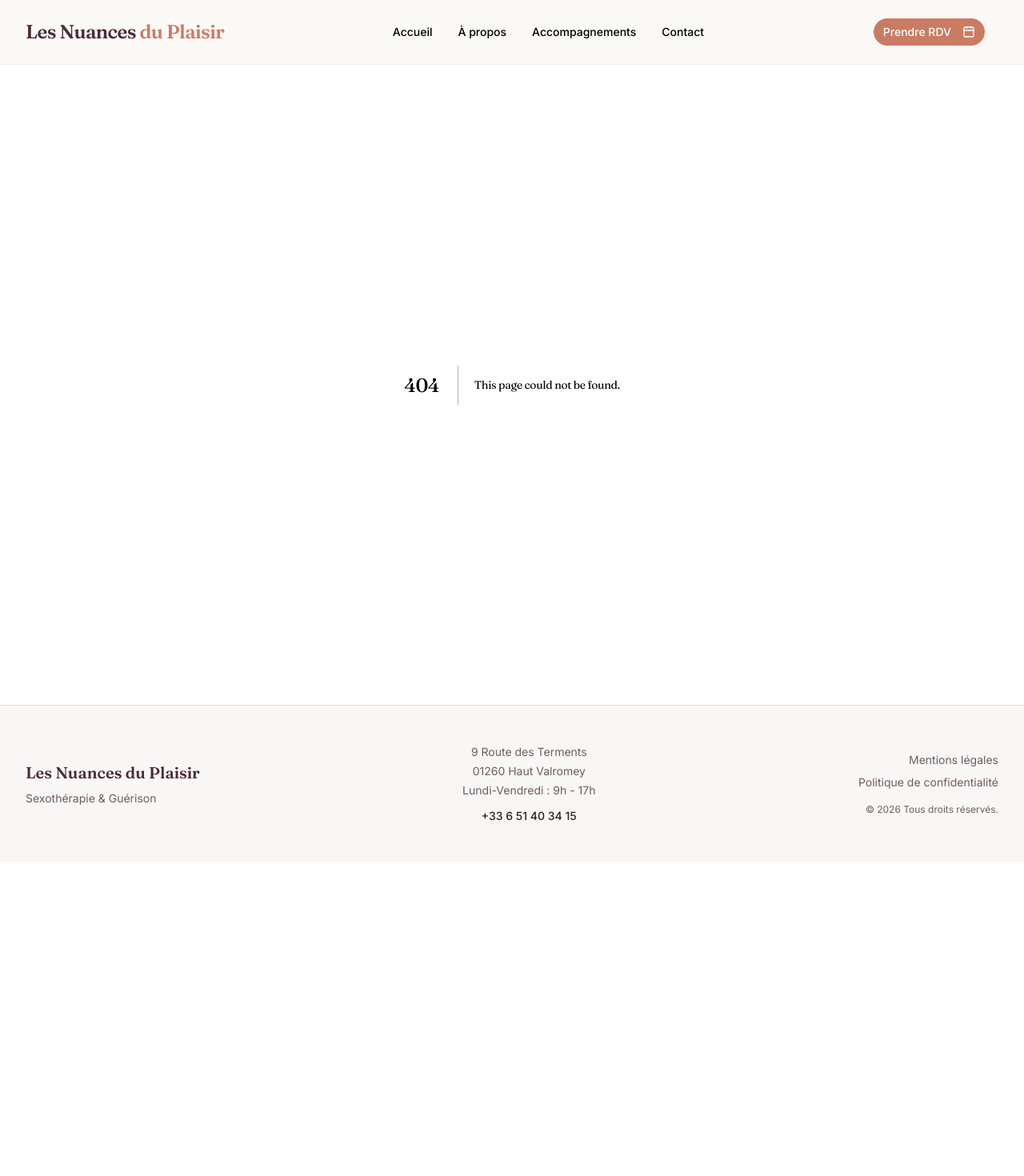
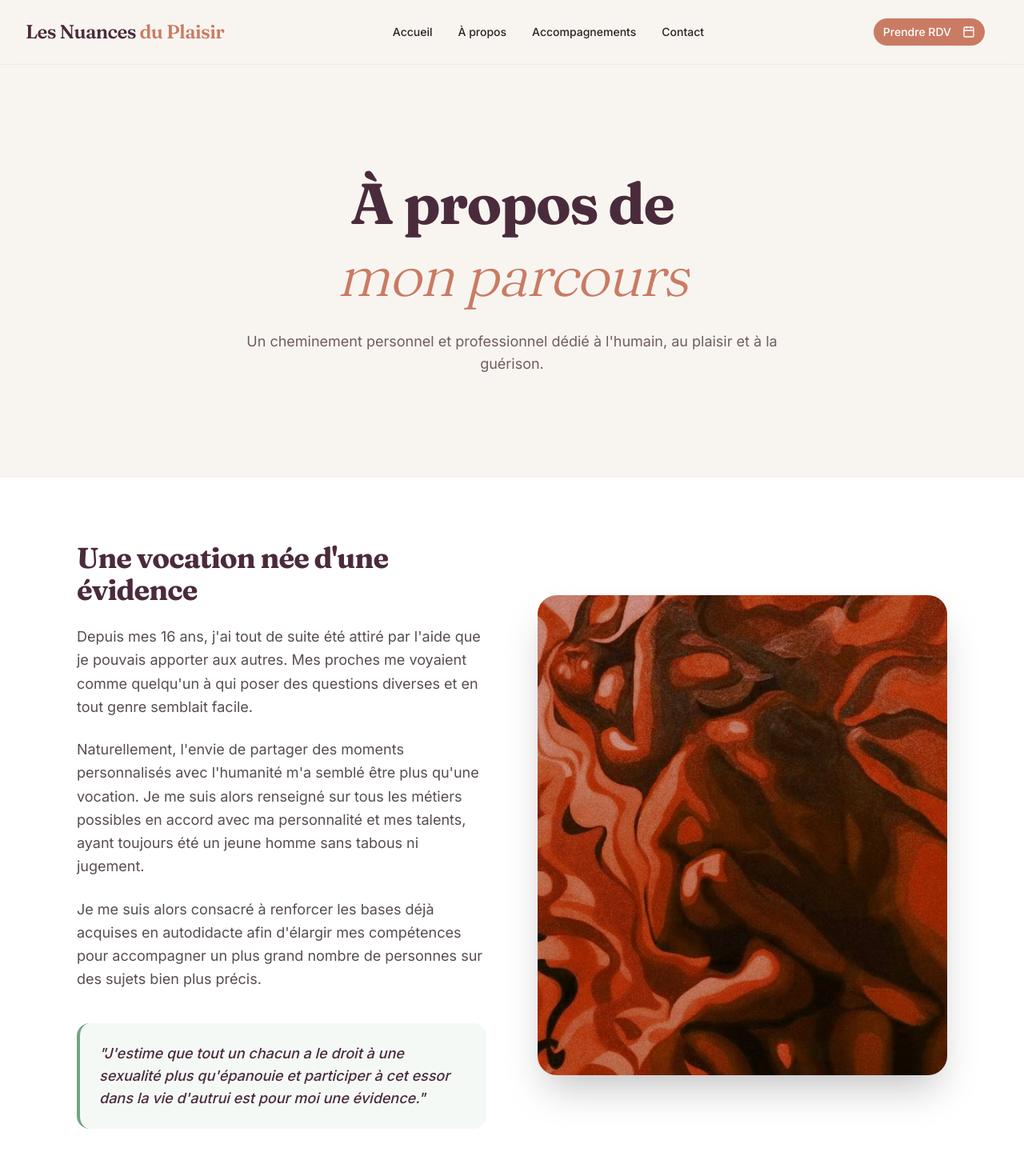
Before and after one commit to MacFly-99/LesNuancesduPlaisir, a Next.js app: page /a-propos in a window 1280 px wide. Before the commit this address had no page. Shown: the top 1470 px of the page at 80% size. Before the commit the page ends 1078 px from the top, so only its background shows below. Built offline with nearby package versions, Linux system fonts and the light colour scheme.

Commit message:
Create the about page

```diff
--- /dev/null
+++ b/src/app/a-propos/page.tsx
@@ -0,0 +1,143 @@
+import Image from "next/image";
+import Link from "next/link";
+import { Button } from "@/components/ui/button";
+import { FadeIn } from "@/components/ui/fade-in";
+import { Heart, Sparkles, ShieldCheck } from "lucide-react";
+
+export const metadata = {
+  title: "À propos | Les Nuances du Plaisir",
+  description: "Découvrez mon parcours, ma philosophie et mon approche de la sexothérapie.",
+};
+
+export default function AProposPage() {
+  return (
+    <main className="min-h-screen bg-background overflow-hidden">
+
+      {/* EN-TÊTE DE PAGE */}
+      <section className="relative py-20 md:py-32 text-center px-4">
+        <FadeIn>
+          <h1 className="text-4xl sm:text-5xl md:text-7xl font-bold text-secondary mb-6 leading-tight">
+            À propos de <br className="hidden md:block"/>
+            <span className="text-primary italic font-light">mon parcours</span>
+          </h1>
+          <p className="max-w-2xl mx-auto text-lg text-muted-foreground">
+            Un cheminement personnel et professionnel dédié à l'humain, au plaisir et à la guérison.
+          </p>
+        </FadeIn>
+      </section>
+
+      {/* SECTION CONTENU PRINCIPAL */}
+      <section className="py-12 md:py-20 bg-white">
+        <div className="container mx-auto px-4 md:px-8 max-w-6xl">
+          <div className="grid grid-cols-1 lg:grid-cols-2 gap-16 items-center">
+
+            {/* Texte */}
+            <FadeIn delay={0.2} className="order-2 lg:order-1">
+              <h2 className="text-3xl md:text-4xl font-bold text-secondary mb-6">
+                Une vocation née d'une évidence
+              </h2>
+              <div className="space-y-6 text-lg text-foreground/80 leading-relaxed">
+                <p>
+                  Depuis mes 16 ans, j'ai tout de suite été attiré par l'aide que je pouvais apporter aux autres. Mes proches me voyaient comme quelqu'un à qui poser des questions diverses et en tout genre semblait facile.
+                </p>
+                <p>
+                  Naturellement, l'envie de partager des moments personnalisés avec l'humanité m'a semblé être plus qu'une vocation. Je me suis alors renseigné sur tous les métiers possibles en accord avec ma personnalité et mes talents, ayant toujours été un jeune homme sans tabous ni jugement.
+                </p>
+                <p>
+                  Je me suis alors consacré à renforcer les bases déjà acquises en autodidacte afin d'élargir mes compétences pour accompagner un plus grand nombre de personnes sur des sujets bien plus précis.
+                </p>
+              </div>
+
+              <div className="mt-10 p-6 bg-sage-light/30 rounded-2xl border-l-4 border-sage">
+                <p className="text-secondary italic font-medium text-lg">
+                  "J'estime que tout un chacun a le droit à une sexualité plus qu'épanouie et participer à cet essor dans la vie d'autrui est pour moi une évidence."
+                </p>
+              </div>
+            </FadeIn>
+
+            {/* Image (On réutilise abstract.jpg ou une autre) */}
+            <FadeIn delay={0.4} className="order-1 lg:order-2 relative h-100 md:h-150 rounded-3xl overflow-hidden shadow-2xl">
+              <Image
+                src="/abstract.jpg"
+                alt="Approche sensorielle et spirituelle"
+                fill
+                className="object-cover"
+              />
+              <div className="absolute inset-0 bg-primary/10 mix-blend-overlay"></div>
+            </FadeIn>
+
+          </div>
+        </div>
+      </section>
+
+      {/* SECTION PHILOSOPHIE (3 piliers) */}
+      <section className="py-20 md:py-32 bg-background">
+        <div className="container mx-auto px-4 md:px-8">
+
+          <FadeIn className="text-center max-w-3xl mx-auto mb-16">
+            <h2 className="text-3xl md:text-5xl font-bold text-secondary mb-6">
+              Ma philosophie
+            </h2>
+            <p className="text-lg text-muted-foreground">
+              La sexothérapie que je propose s'articule autour de trois grands piliers pour vous accompagner vers l'harmonie.
+            </p>
+          </FadeIn>
+
+          <div className="grid grid-cols-1 md:grid-cols-3 gap-8 max-w-5xl mx-auto">
+            <FadeIn delay={0.1}>
+              <div className="bg-white p-8 rounded-3xl shadow-sm border border-border/50 h-full text-center">
+                <div className="mx-auto w-16 h-16 bg-primary/10 text-primary rounded-full flex items-center justify-center mb-6">
+                  <Heart className="w-8 h-8" />
+                </div>
+                <h3 className="text-xl font-bold text-secondary mb-4">Bienveillance</h3>
+                <p className="text-muted-foreground">
+                  Un espace sans tabous, sans hontes et sans jugements, où vous pouvez vous exprimer en toute sécurité.
+                </p>
+              </div>
+            </FadeIn>
+
+            <FadeIn delay={0.3}>
+              <div className="bg-white p-8 rounded-3xl shadow-sm border border-border/50 h-full text-center">
+                <div className="mx-auto w-16 h-16 bg-sage-light text-sage-dark rounded-full flex items-center justify-center mb-6">
+                  <Sparkles className="w-8 h-8" />
+                </div>
+                <h3 className="text-xl font-bold text-secondary mb-4">Spiritualité</h3>
+                <p className="text-muted-foreground">
+                  Une approche holistique qui unit le corps et l'esprit pour libérer votre authenticité et vos désirs.
+                </p>
+              </div>
+            </FadeIn>
+
+            <FadeIn delay={0.5}>
+              <div className="bg-white p-8 rounded-3xl shadow-sm border border-border/50 h-full text-center">
+                <div className="mx-auto w-16 h-16 bg-secondary/10 text-secondary rounded-full flex items-center justify-center mb-6">
+                  <ShieldCheck className="w-8 h-8" />
+                </div>
+                <h3 className="text-xl font-bold text-secondary mb-4">Confidentialité</h3>
+                <p className="text-muted-foreground">
+                  Des séances en présentiel ou en distanciel, dans le strict respect de votre intimité et de votre vie privée.
+                </p>
+              </div>
+            </FadeIn>
+          </div>
+        </div>
+      </section>
+
+      {/* CTA FINAL */}
+      <section className="py-20 bg-secondary text-center px-4">
+        <FadeIn>
+          <h2 className="text-3xl md:text-5xl font-bold text-white mb-6">Prêt(e) à écrire une nouvelle page ?</h2>
+          <p className="text-white/80 text-lg max-w-2xl mx-auto mb-10">
+            Que vous soyez seul(e) ou en couple, je vous accompagne dans votre quête d'harmonie.
+          </p>
+          <Link href="/rendez-vous" className="cursor-pointer">
+            <Button size="lg" className="rounded-full bg-primary hover:bg-primary/90 text-white h-14 px-8 text-lg cursor-pointer">
+              Prendre rendez-vous
+            </Button>
+          </Link>
+        </FadeIn>
+      </section>
+
+    </main>
+  );
+}
```
